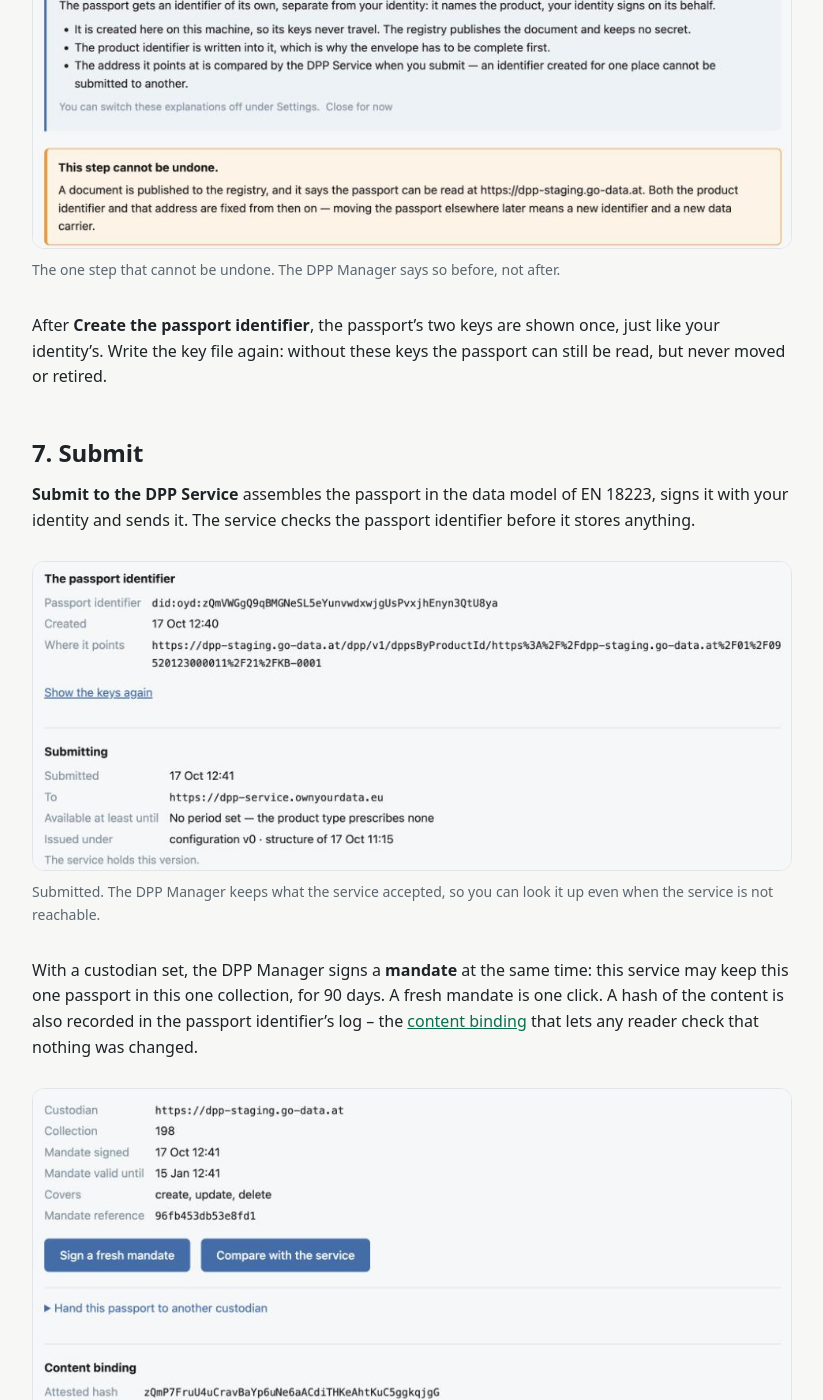
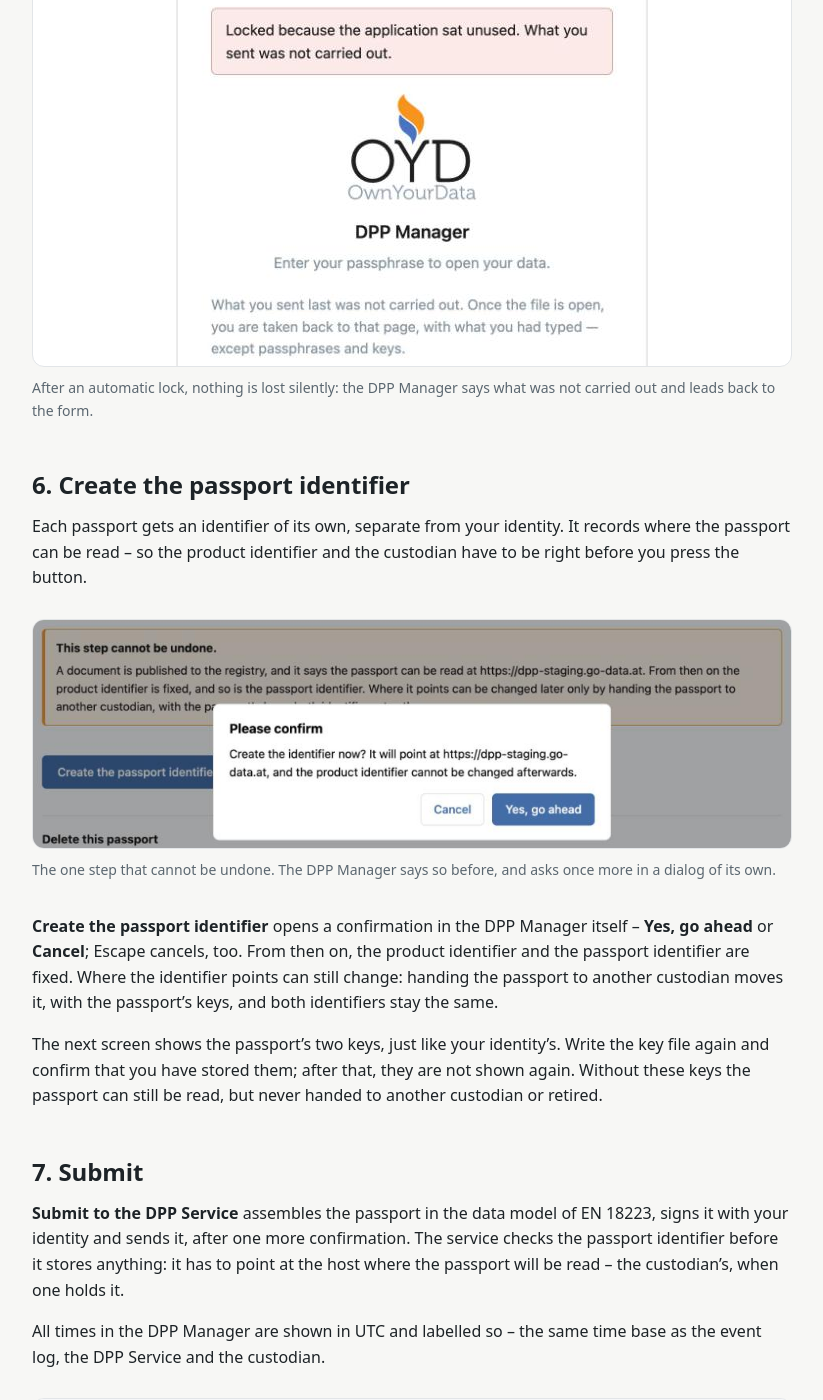
Before and after one commit to OwnYourData/dpp-knowledge-base, a Jekyll site: the page built from _articles/getting-started.md, in a window 1280 px wide and 1400 px high, scrolled down 6610 px. Shown: the whole window, without its empty margins (228-1051 px from the left). Built offline with Jekyll 4.4.1, drawn with Linux system fonts in a browser that asks for light colours; some of the changed text lies outside the part shown.

Commit message:
Getting started: update for DPP Manager 0.1.8 (confirmation dialog, UTC times, automatic lock)

````diff
--- a/_articles/getting-started.md
+++ b/_articles/getting-started.md
@@ -71,7 +71,7 @@
 docker compose pull && docker compose up -d --force-recreate
 ```
 
-Use version 0.1.7 or later. Up to version 0.1.6, the DPP Manager wrote the passphrase in plain text into the container's log; recreating the container removes that old log. If you have passed a log of the container on to anyone, change the passphrase under *Data file* – see the [changelog](https://github.com/OwnYourData/dpp-manager-public/blob/main/CHANGELOG.md#017).
+Use version 0.1.8 or later; the version is shown at the bottom of every page. Up to version 0.1.6, the DPP Manager wrote the passphrase in plain text into the container's log; recreating the container removes that old log. If you have passed a log of the container on to anyone, change the passphrase under *Data file* – see the [changelog](https://github.com/OwnYourData/dpp-manager-public/blob/main/CHANGELOG.md#017). Since 0.1.8, a form is no longer lost when the data file locks itself (see step 5).
 
 ## 2. Choose the DPP service
 
@@ -87,7 +87,7 @@
 
 {% include figure.html src="/assets/img/screens/getting-started-identity.png" alt="Screenshot of setup step 2, 'Your identity': an explanation that the private half of the key pair stays on this machine, a warning 'This is the one thing that cannot be replaced', and the field 'Name for this identity' filled with Example Lighting GmbH." caption="The private key stays on your computer; only the public half is published, so that others can check your signatures." screenshot=true width="970" height="840" %}
 
-**Create an identity** publishes the public half as a `did:oyd` identifier. The next screen shows two keys – a document key and a revocation key – **once**. Press **Write the key file** and keep a copy somewhere safe: whoever holds these keys speaks for your company, and without them your passports can no longer be changed.
+**Create an identity** publishes the public half as a `did:oyd` identifier. The next screen shows two keys – a document key and a revocation key. Press **Write the key file**, keep a copy somewhere safe and confirm that you have stored them; after that, they are not shown again: whoever holds these keys speaks for your company, and without them your passports can no longer be changed.
 
 ## 4. Get a custodian
 
@@ -118,17 +118,25 @@
 
 {% include figure.html src="/assets/img/screens/getting-started-form.png" alt="Screenshot of the LED lamp form with the tabs Product, Light and power, Lifetime, Conformity and substances, and Environment. The Product tab shows manufacturer Example Lighting GmbH, product designation LED bulb E27 806 lm, model EL-E27-806, serial number KB-0001, date of manufacture 2026-09-15 and country of origin AT. Above: '21 fields filled in' and the button 'Load file'." caption="The form comes from the product type. If the data already exists elsewhere, Load file reads it from a JSON file – in the browser, without uploading it." screenshot=true width="960" height="485" %}
 
+**Locked in between?** When the DPP Manager sits unused for longer than the time set under *Settings* – 15 minutes unless you change it – the data file locks itself. What you send after that is not carried out, and the unlock screen says so. Once you have entered your passphrase, you are back on the form with what you had typed, except passphrases, keys and files; press **Save** again. The event log records the lock together with the action that was not carried out.
+
+{% include figure.html src="/assets/img/screens/getting-started-lock.png" alt="Screenshot of the DPP Manager unlock screen with the message 'Locked because the application sat unused. What you sent was not carried out.' and below it: 'What you sent last was not carried out. Once the file is open, you are taken back to that page, with what you had typed — except passphrases and keys.'" caption="After an automatic lock, nothing is lost silently: the DPP Manager says what was not carried out and leads back to the form." screenshot=true width="472" height="392" maxwidth="472" %}
+
 ## 6. Create the passport identifier
 
 Each passport gets an identifier of its own, separate from your identity. It records where the passport can be read – so the product identifier and the custodian have to be right before you press the button.
 
-{% include figure.html src="/assets/img/screens/getting-started-identifier.png" alt="Screenshot of the section 'The passport identifier' with an explanation and the warning 'This step cannot be undone': a document is published to the registry saying the passport can be read at https://dpp-staging.go-data.at, and the product identifier and that address are fixed from then on." caption="The one step that cannot be undone. The DPP Manager says so before, not after." screenshot=true width="960" height="400" %}
+{% include figure.html src="/assets/img/screens/getting-started-identifier.png" alt="Screenshot of the warning 'This step cannot be undone': a document is published to the registry saying the passport can be read at https://dpp-staging.go-data.at; from then on the product identifier and the passport identifier are fixed, and where it points can be changed later only by handing the passport to another custodian. In front of it, the DPP Manager's own dialog 'Please confirm': 'Create the identifier now? It will point at https://dpp-staging.go-data.at, and the product identifier cannot be changed afterwards.' with the buttons Cancel and 'Yes, go ahead'." caption="The one step that cannot be undone. The DPP Manager says so before, and asks once more in a dialog of its own." screenshot=true width="956" height="288" %}
 
-After **Create the passport identifier**, the passport's two keys are shown once, just like your identity's. Write the key file again: without these keys the passport can still be read, but never moved or retired.
+**Create the passport identifier** opens a confirmation in the DPP Manager itself – **Yes, go ahead** or **Cancel**; Escape cancels, too. From then on, the product identifier and the passport identifier are fixed. Where the identifier points can still change: handing the passport to another custodian moves it, with the passport's keys, and both identifiers stay the same.
+
+The next screen shows the passport's two keys, just like your identity's. Write the key file again and confirm that you have stored them; after that, they are not shown again. Without these keys the passport can still be read, but never handed to another custodian or retired.
 
 ## 7. Submit
 
-**Submit to the DPP Service** assembles the passport in the data model of EN 18223, signs it with your identity and sends it. The service checks the passport identifier before it stores anything.
+**Submit to the DPP Service** assembles the passport in the data model of EN 18223, signs it with your identity and sends it, after one more confirmation. The service checks the passport identifier before it stores anything: it has to point at the host where the passport will be read – the custodian's, when one holds it.
+
+All times in the DPP Manager are shown in UTC and labelled so – the same time base as the event log, the DPP Service and the custodian.
 
 {% include figure.html src="/assets/img/screens/getting-started-submitted.png" alt="Screenshot of the passport page after submission: the passport identifier did:oyd:zQmVWGg…, where it points, and the section Submitting with the time, the service https://dpp-service.ownyourdata.eu and the note 'The service holds this version'." caption="Submitted. The DPP Manager keeps what the service accepted, so you can look it up even when the service is not reachable." screenshot=true width="960" height="390" %}
 
````
Also changed, not shown: other parts of _articles/getting-started.md (+1 -1 lines), assets/img/screens/getting-started-identifier.png, assets/img/screens/getting-started-lock.png (added).
